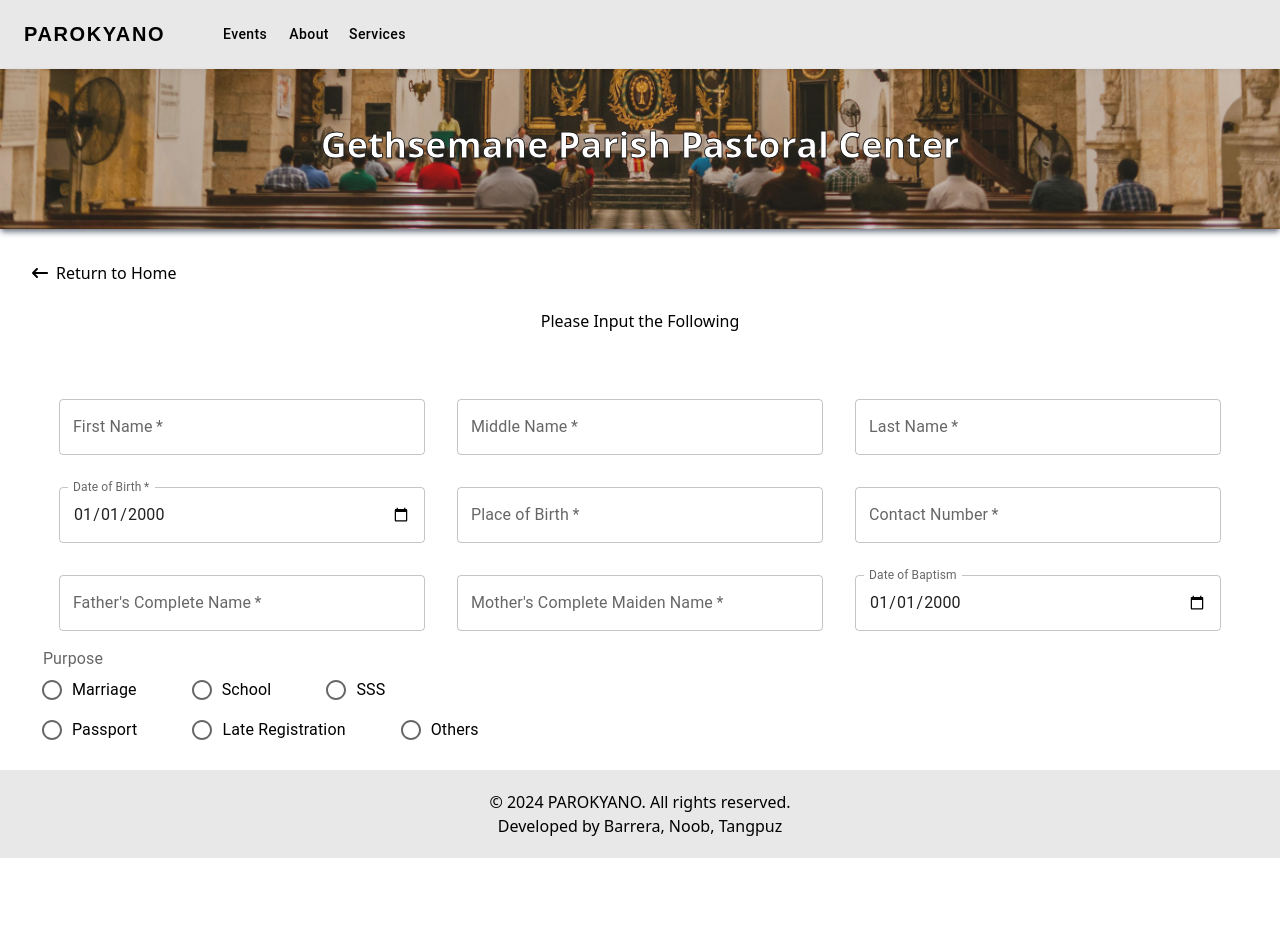
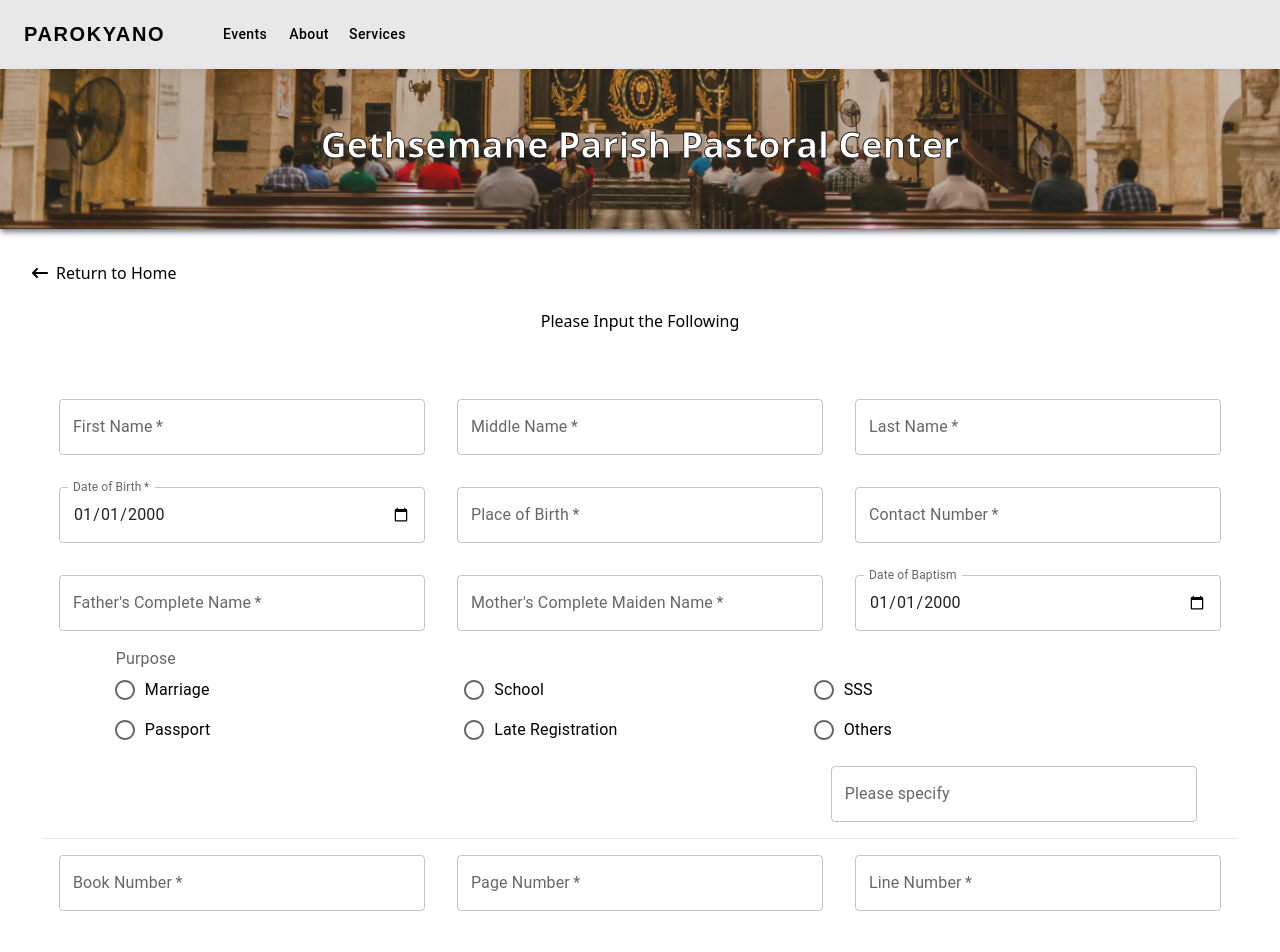
Before and after one commit to b1gmcdaddy/parokyano, a React (Vite) app in the folder client/: page /certificate-baptism in a window 1280 px wide. Shown: the top 952 px of the page. Before the commit the page ends 858 px from the top, so only its background shows below. Built offline with nearby package versions, Linux system fonts and the light colour scheme.

Commit message:
90% done cert-baptism

```diff
--- a/client/src/pages/parishioner/certs-types/Certificate-Baptism.jsx
+++ b/client/src/pages/parishioner/certs-types/Certificate-Baptism.jsx
@@ -5,7 +5,7 @@ import Footer from "../../../components/Footer";
 import { Link } from "react-router-dom";
 import { FontAwesomeIcon } from "@fortawesome/react-fontawesome";
 import { faArrowLeftLong } from "@fortawesome/free-solid-svg-icons";
-import { TextField, Box, Grid, FormControl, FormLabel, FormControlLabel, Radio, RadioGroup } from "@mui/material";
+import { TextField, Box, Grid, FormControl, FormLabel, FormControlLabel, Radio, RadioGroup, Button } from "@mui/material";
 import Header from "../../../components/Header";
 
 const CertificateBaptism = () => {
@@ -99,6 +99,7 @@ const CertificateBaptism = () => {
                     </div>
 
                     <div>
+                        <Grid container justifyContent={"center"}>
                             <FormControl>
                                 <FormLabel id="demo-controlled-radio-buttons-group">Purpose</FormLabel>
                                     <RadioGroup
@@ -106,29 +107,60 @@ const CertificateBaptism = () => {
                                         aria-labelledby="demo-controlled-radio-buttons-group"
                                         name="controlled-radio-buttons-group"
                                         sx={{
-                                        '& .MuiFormControlLabel-root': { marginRight: 7 }, // Adjusts the space between radio buttons
                                             '& .MuiRadio-root': { padding: 1.0 } // Adjusts the padding of the radio button itself
                                         }}
                                     >
+                                        <Grid item xs={12} sm={4}>
                                             <FormControlLabel labelPlacement="end" value="marriage" control={<Radio />} label="Marriage" />
+                                        </Grid>
+                                        <Grid item xs={12} sm={4}>
                                             <FormControlLabel labelPlacement="end" value="school" control={<Radio />} label="School" />
+                                        </Grid>
+                                        <Grid item xs={12} sm={4}>
                                             <FormControlLabel labelPlacement="end" value="sss" control={<Radio />} label="SSS" />
-                                </RadioGroup>
-                                <RadioGroup
-                                    row
-                                    aria-labelledby="demo-controlled-radio-buttons-group"
-                                    name="controlled-radio-buttons-group"
-                                    sx={{
-                                        '& .MuiFormControlLabel-root': { marginRight: 7 }, // Adjusts the space between radio buttons
-                                        '& .MuiRadio-root': { padding: 1.0 } // Adjusts the padding of the radio button itself
-                                    }}
-                                >
+                                        </Grid>
+                                        <Grid item xs={12} sm={4}>
                                             <FormControlLabel labelPlacement="end" value="passport" control={<Radio />} label="Passport" />
+                                        </Grid>
+                                        <Grid item xs={12} sm={4}>
                                             <FormControlLabel labelPlacement="end" value="late registration" control={<Radio />} label="Late Registration" />
+                                        </Grid>
+                                        <Grid item xs={12} sm={4}>
                                             <FormControlLabel labelPlacement="end" value="others" control={<Radio />} label="Others" />
+                                            <TextField
+                                                label="Please specify"
+                                                placeholder="Specify other purpose"
+                                            />
+                                        </Grid>
                                     </RadioGroup>
                             </FormControl>
+                        </Grid>
                     </div>
+                    <hr/>
+                    <div>
+                        <TextField
+                            required
+                            label="Book Number"
+                            placeholder="book #"
+                        />
+                        <TextField
+                            required
+                            label="Page Number"
+                            placeholder="page #"
+                        />
+                        <TextField
+                            required
+                            label="Line Number"
+                            placeholder="line #"
+                        />
+                    </div>
+
+                    <Grid sx={{ display: 'flex', justifyContent: 'center', margin: 5 }}>
+                        <Button variant="contained" color="primary" type="submit">
+                            Submit
+                        </Button>
+                    </Grid>
+
                 </Box>
             </Grid>
 
```
Lines whose indentation alone changed are shown as unchanged.
